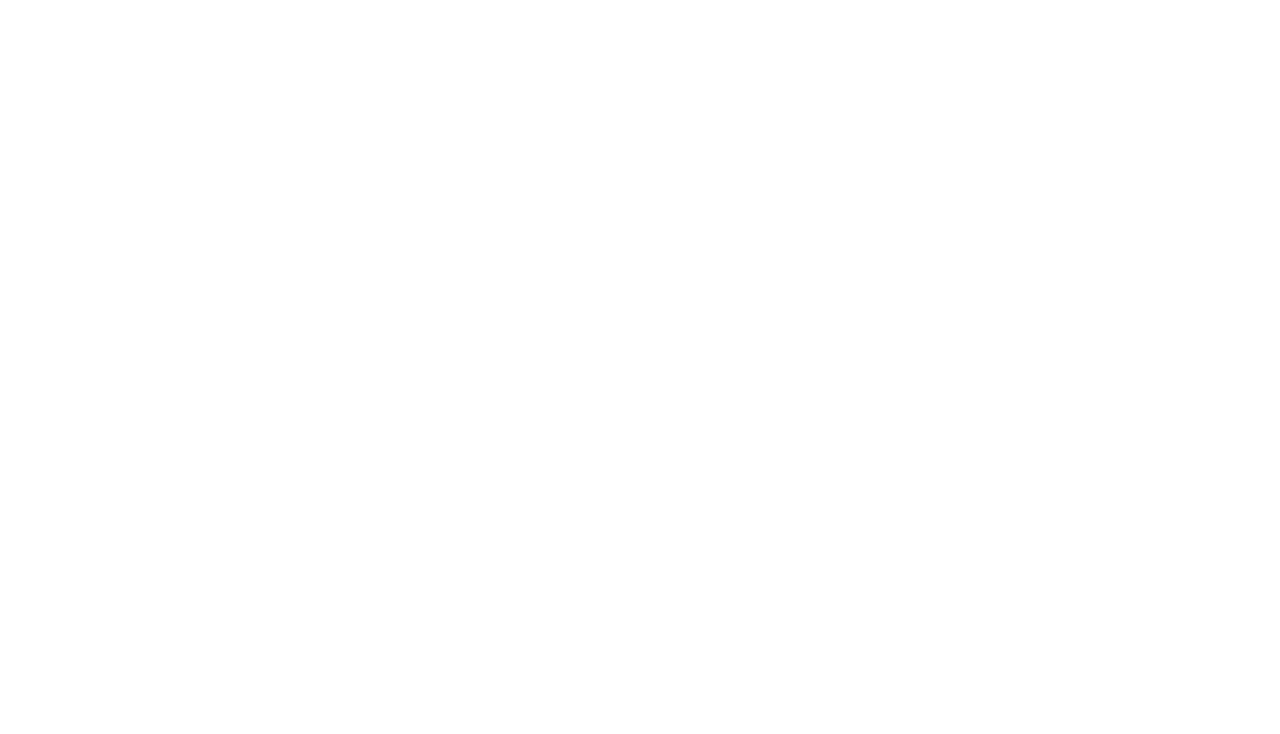
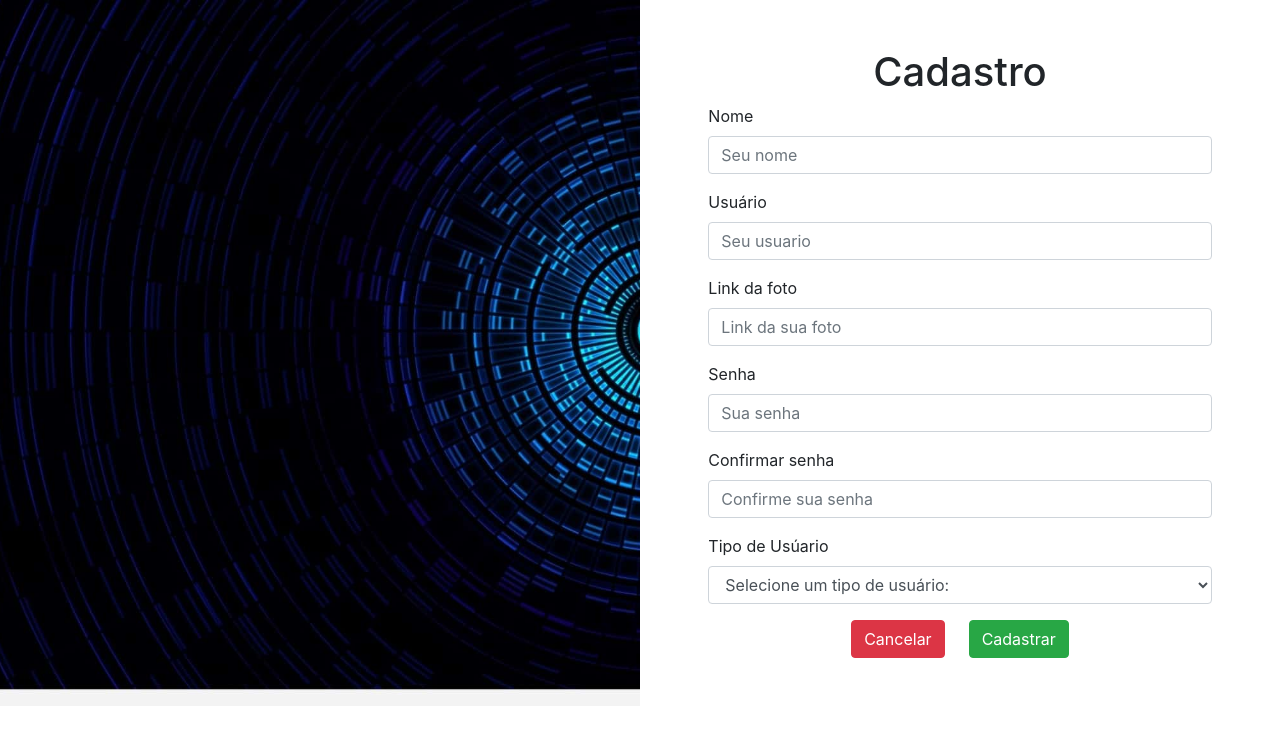
Before and after one commit to SrCost/BlogPessoal_front, an Angular app: page / in a window 1280 px wide. Shown: the top 734 px of the page. Built offline with nearby package versions, Linux system fonts and the light colour scheme.

Commit message:
implementacao dos componentes entrar e cadastrar

```diff
--- a/src/app/app.component.html
+++ b/src/app/app.component.html
@@ -1 +1 @@
-<app-entrar></app-entrar>
+<app-cadastrar></app-cadastrar>
--- a/src/app/cadastrar/cadastrar.component.css
+++ b/src/app/cadastrar/cadastrar.component.css
@@ -0,0 +1,8 @@
+#img-bg{
+    background-image: url(../../assets/img/backgruopnd.jpg);
+    min-height: 695px;
+
+    background-position: center;
+    background-repeat: no-repeat;
+    background-size: cover;
+}
--- a/src/app/cadastrar/cadastrar.component.html
+++ b/src/app/cadastrar/cadastrar.component.html
@@ -1 +1,60 @@
-<p>cadastrar works!</p>
+<div class="container-fluid">
+    <div class="row">
+        <div class="col-md-6" id='img-bg'></div>
+
+        <div class="col-md-6 mt-5 mb-5">
+            <div class="row d-flex justify-content-center">
+                <div class="col-md-10">
+
+                    <h1 class="text-center">Cadastro</h1>
+
+                    <div class="form-group">
+                        <label for="nome">Nome</label>
+                        <input class="form-control" type="text" name="nome" id="nome" placeholder="Seu nome">
+                    </div>
+
+                    <div class="form-group">
+                        <label for="usuario">Usuário</label>
+                        <input class="form-control" type="text" name="usuario" id="usuario" placeholder="Seu usuario">
+                    </div>
+
+                    <div class="form-group">
+                        <label for="foto">Link da foto</label>
+                        <input class="form-control" type="text" name="foto" id="foto" placeholder="Link da sua foto">
+                    </div>
+
+                    <div class="form-group">
+                        <label for="senha">Senha</label>
+                        <input class="form-control" type="password" name="senha" id="senha" placeholder="Sua senha">
+                    </div>
+
+                    <div class="form-group">
+                        <label for="confirmSenha">Confirmar senha</label>
+                        <input class="form-control" type="password" name="confirmSenha" id="confirmSenha"
+                            placeholder="Confirme sua senha">
+                    </div>
+
+                    <div class="form-group">
+                        <label for="tipo">Tipo de Usúario</label>
+                        <select class="form-control" name="tipo" id="tipo">
+                            <option>Selecione um tipo de usuário:</option>
+                            <option value="normal">Normal</option>
+                            <option value="adm">Administrador</option>
+                        </select>
+                    </div>
+
+                    <div class="d-flex justify-content-center">
+                        <button type="submit" class="btn btn-danger mr-4">Cancelar</button>
+                        <button type="submit" class="btn btn-success">Cadastrar</button>
+
+                    </div>
+
+                </div>
+
+            </div>
+
+        </div>
+
+    </div>
+
+</div>
--- a/src/app/entrar/entrar.component.css
+++ b/src/app/entrar/entrar.component.css
@@ -1,4 +1,8 @@
 #img-bg{
     background-image: url(../../assets/img/backgruopnd.jpg);
+    min-height: 695px;
 
+    background-position: center;
+    background-repeat: no-repeat;
+    background-size: cover;
 }
--- a/src/app/entrar/entrar.component.html
+++ b/src/app/entrar/entrar.component.html
@@ -1,7 +1,32 @@
 <div class="container-fluid">
-    <div class="row">
+    <div class="row d-flex align-items-center">
         <div class="col-md-6">
+            <div class="row d-flex justify-content-center">
+                <div class="col-md-6">
+                    <h1 class="text-center mb-3">Entrar</h1>
 
+                    <div class="form-group">
+                        <label for="usuario">Usuário</label>
+                        <input class="form-control" type="text" name="usuario" id="usuario" placeholder="Seu usuario">
+                    </div>
+                    <div class="form-group">
+                        <label for="senha">Senha</label>
+                        <input class="form-control" type="password" name="senha" id="senha" placeholder="Sua senha">
+                    </div>
+
+                    <div class="d-flex justify-content-center">
+                        <button type="submit" class="btn btn-success">Entrar</button>
+                    </div>
+
+                    <hr class="mt-5 mb-5">
+
+                    <p class="text-center">
+                        Não tem uma conta? <a href="">Cadastre-se</a>
+                    </p>
+
+                </div>
+
+            </div>
         </div>
 
         <div class="col-md-6" id="img-bg"></div>
```
